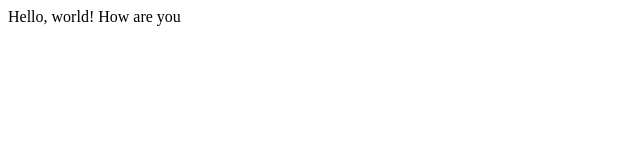
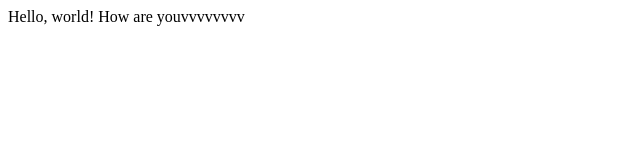
Before and after one commit to richardchagonda/myfirst, a plain HTML site: page project0/index.html in a window 1280 px wide. Shown: the full height of the page, 0-640 px from the left. Drawn offline with Linux system fonts and the light colour scheme.

Commit message:
Update index.html

```diff
--- a/project0/index.html
+++ b/project0/index.html
@@ -3,6 +3,6 @@
         <title>My Webpage</title>
     </head>
     <body>
-        Hello, world! How are you
+        Hello, world! How are youvvvvvvvv
     </body>
 </html>
```
